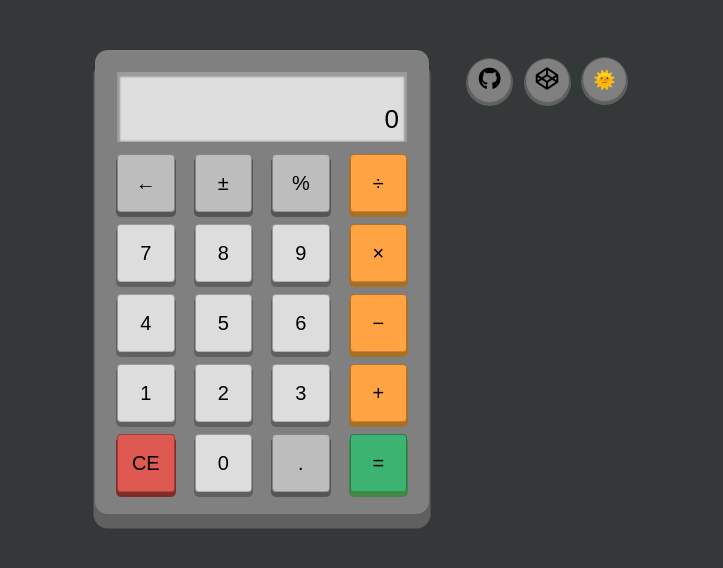
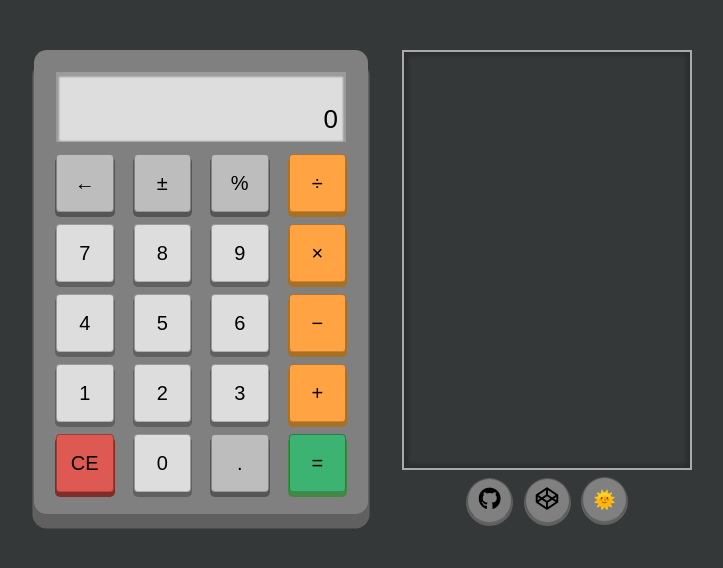
Before and after one commit to VydrOz/CalculatorJS, a plain HTML site: page index.html in a window 1280 px wide. Shown: the whole page, without its empty margins (439-1162 px from the left). Drawn offline with Linux system fonts and the light colour scheme.

Commit message:
🐞 fix histo-calcul has been deleted involuntarily

```diff
--- a/index.html
+++ b/index.html
@@ -48,6 +48,7 @@
 				</div>
 			</div>
 			<div>
+				<div class="histo-calcul"></div>
     				<div class="toolsbar">
       					<button id="link" onclick="window.open('https://github.com/VydrOz/Javascript-Calculator', '_blank');">
 						<i class="fab fa-github fa-lg" aria-hidden="true"></i>
```
